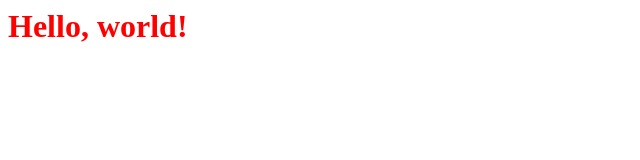
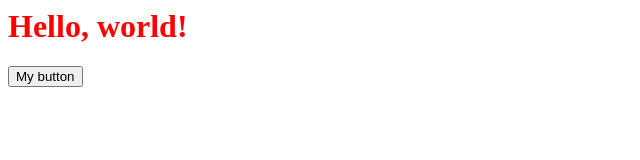
Before and after one commit to Ellilina/githowto, a plain HTML site: page index.html in a window 1280 px wide. Shown: the whole page, without its empty margins (0-640 px from the left). Drawn offline with Linux system fonts and the light colour scheme; files that its build step writes are made by us from their sources.

Commit message:
add button

```diff
--- a/index.html
+++ b/index.html
@@ -5,5 +5,8 @@
   </head>
   <body>
     <h1>Hello, world!</h1>
+    <button>
+      My button
+    </button>
   </body>
 </html>
```
